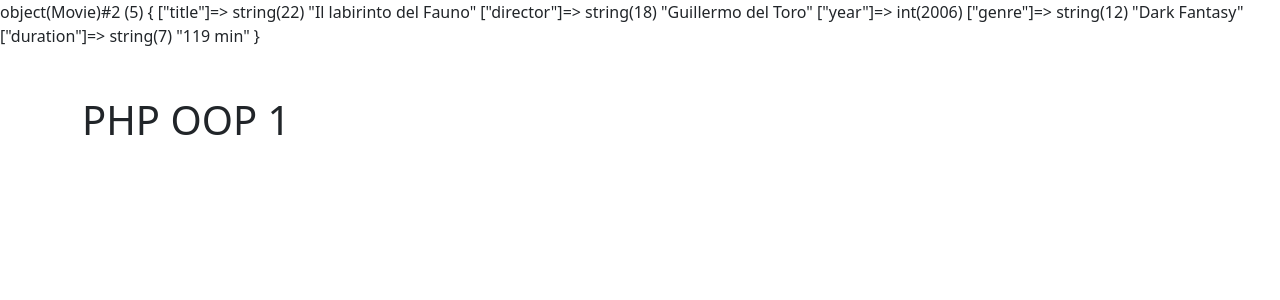
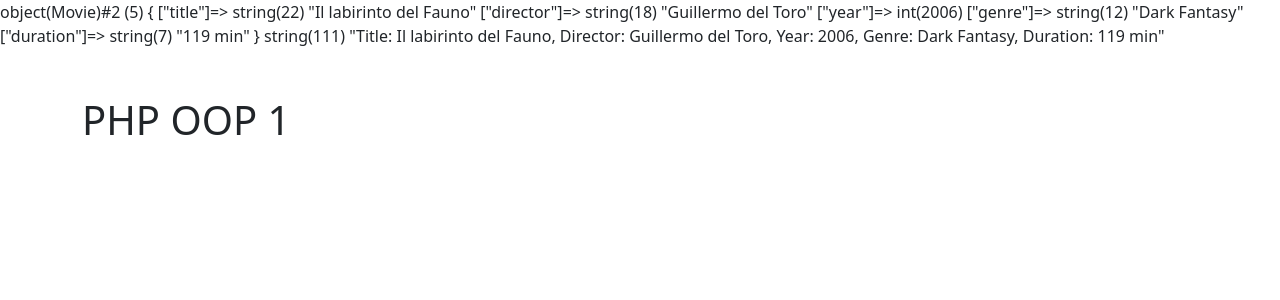
Before and after one commit to MargheritaMottana/php-oop-1, a PHP site: page / in a window 1280 px wide. Shown: the top 300 px of the page. Run offline with PHP 8.4, Linux system fonts and the light colour scheme.

Commit message:
- creata funzione di prova per concatenare tutti i dati - creato costruttore con tutte le assegnazioni - valorizzata l'istanza

```diff
--- a/index.php
+++ b/index.php
@@ -25,19 +25,27 @@
         public $genre;
         public $duration;
 
+        // definizione del costruttore per non utilizzare quello implicito
+        function __construct($title, $director, $year, $genre, $duration){
+            $this -> title = $title;
+            $this -> director = $director;
+            $this -> year = $year;
+            $this -> genre = $genre;
+            $this -> duration = $duration;
+        }
+
+        public function getFullData(){
+            return 'Title: '.$this->title.', Director: '.$this->director.', Year: '.$this->year.', Genre: '.$this->genre.', Duration: '.$this->duration;
+        }
+
     }
 
     // richiamata la classe, si crea l'istanza
-    $ilLabirintoDelFauno = new Movie();
+    // accedo agli attributi della classe valorizzando l'istanza
+    $ilLabirintoDelFauno = new Movie('Il labirinto del Fauno', 'Guillermo del Toro', 2006, 'Dark Fantasy', '119 min');
 
-    // accedo agli attributi della classe
-    $ilLabirintoDelFauno -> title = 'Il labirinto del Fauno';
-    $ilLabirintoDelFauno -> director = 'Guillermo del Toro';
-    $ilLabirintoDelFauno -> year = 2006;
-    $ilLabirintoDelFauno -> genre = 'Dark Fantasy';
-    $ilLabirintoDelFauno -> duration = '119 min';
-
-    var_dump($ilLabirintoDelFauno)
+    var_dump($ilLabirintoDelFauno);
+    var_dump($ilLabirintoDelFauno->getFullData());
 
     ?>
 
```
